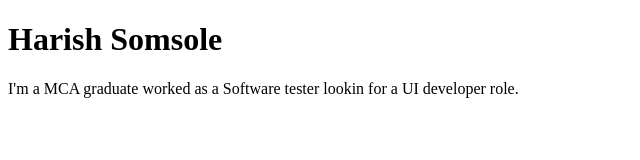
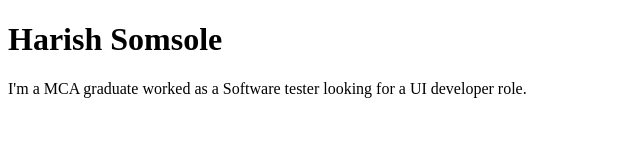
Before and after one commit to Harish0512-design/portfolio, a plain HTML site: page index.html in a window 1280 px wide. Shown: the full height of the page, 0-640 px from the left. Drawn offline with Linux system fonts and the light colour scheme.

Commit message:
fix-spell mistake
updated lookin to looking

```diff
--- a/index.html
+++ b/index.html
@@ -8,6 +8,6 @@
 </head>
 <body>
     <h1>Harish Somsole</h1>
-    <p> I'm a MCA graduate worked as a Software tester lookin for a UI developer role.</p>
+    <p> I'm a MCA graduate worked as a Software tester looking for a UI developer role.</p>
 </body>
 </html>
```
